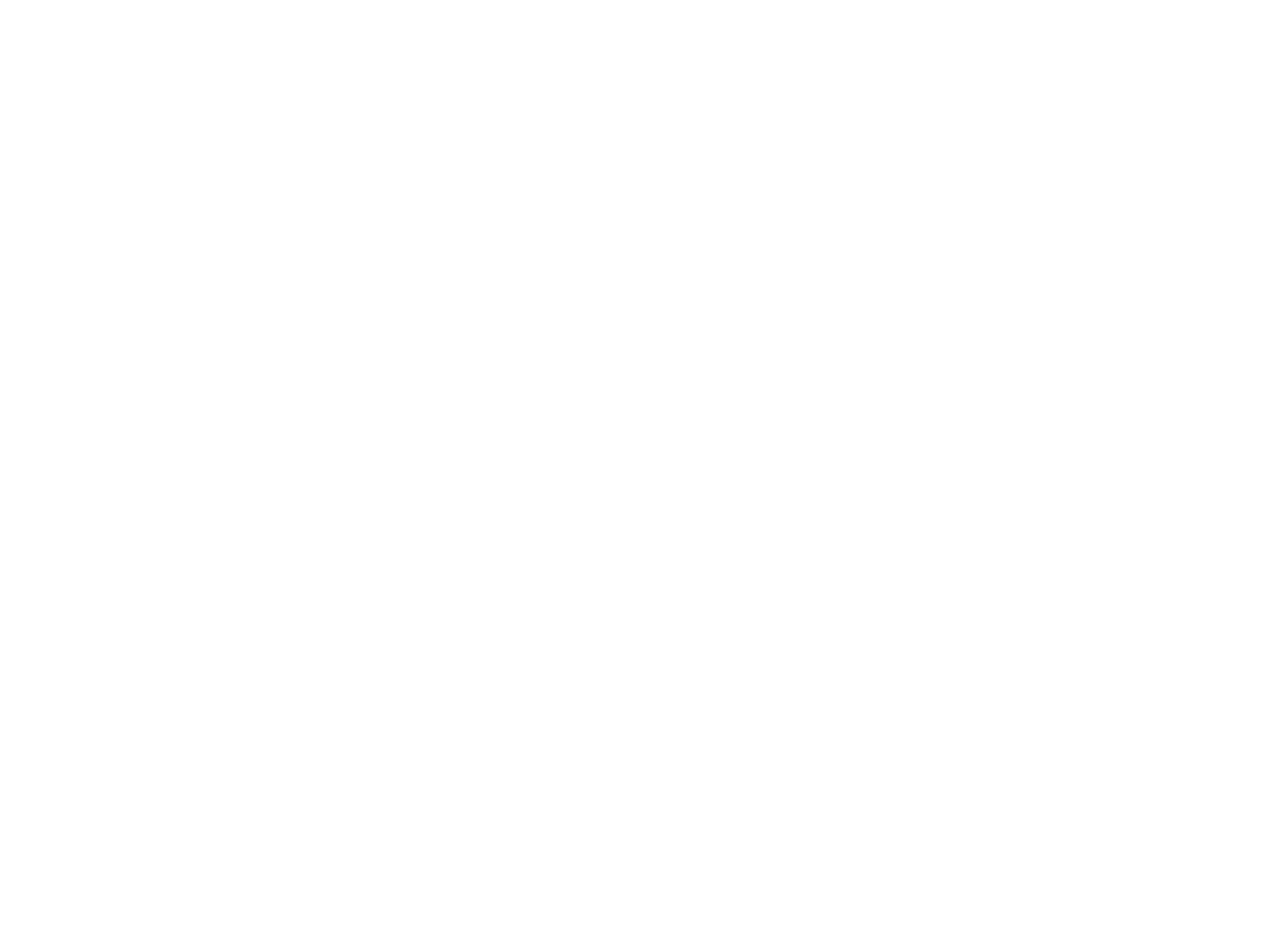
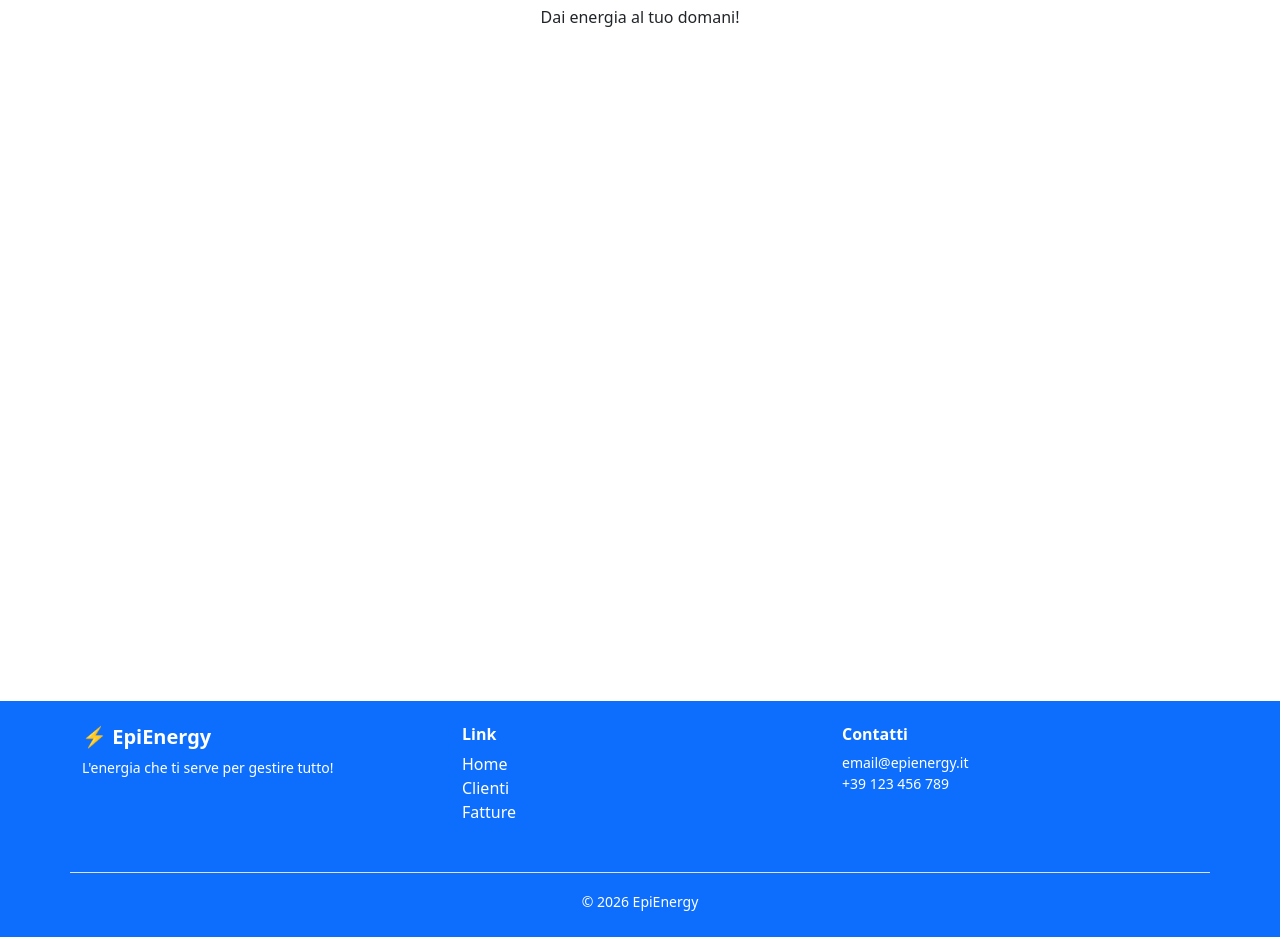
Before and after one commit to Samuel-Valentini/buildweek-frontend, a React (Vite) app: page / in a window 1280 px wide. Shown: the part 155-1092 px from the top of the page. Before the commit the page ends 800 px from the top, so only its background shows below. Built offline with nearby package versions, Linux system fonts and the light colour scheme.

Commit message:
Footer and Home

```diff
--- a/src/App.jsx
+++ b/src/App.jsx
@@ -1,9 +1,11 @@
-import { BrowserRouter, Route, Routes } from "react-router-dom";
-
-import "./App.css";
-import { Provider } from "react-redux";
-import { persistedStore, store } from "./redux/store/store";
-import { PersistGate } from "redux-persist/integration/react";
+import { BrowserRouter, Route, Routes } from "react-router-dom"
+import Navbar from "./components/NavBar"
+import Home from "./components/Home"
+import "./App.css"
+import { Provider } from "react-redux"
+import { persistedStore, store } from "./redux/store/store"
+import { PersistGate } from "redux-persist/integration/react"
+import Footer from "./components/Footer"
 
 function App() {
   return (
@@ -11,19 +13,21 @@ function App() {
       <Provider store={store}>
         <PersistGate persistor={persistedStore}>
           <BrowserRouter>
+            <Navbar />
+            <div className="min-vh-100 d-flex flex-column">
               <Routes>
-                            <Route
-                                path="/"
-                                element={
-                                    <h1 className="btn btn-danger">Titolo</h1>
-                                }
-                            />
+                <Route path="/" element={<Home />} />
+                {/* <Route path="/clienti" element={<h1>Clienti</h1>} />
+              <Route path="/fatture" element={<h1>Fatture</h1>} />
+              <Route path="/login" element={<h1>Login</h1>} /> */}
               </Routes>
+            </div>
+            <Footer />
           </BrowserRouter>
         </PersistGate>
       </Provider>
     </>
-    );
+  )
 }
 
-export default App;
+export default App
--- /dev/null
+++ b/src/components/Footer.jsx
@@ -0,0 +1,41 @@
+import { Container, Row, Col } from "react-bootstrap"
+
+const Footer = () => {
+  return (
+    <footer className="bg-primary text-white mt-auto py-4">
+      <Container>
+        <Row className="mb-3">
+          <Col xs={12} md={4} className="mb-3">
+            <h5 className="fw-bold">⚡ EpiEnergy</h5>
+            <p className="small">L'energia che ti serve per gestire tutto! </p>
+          </Col>
+
+          <Col xs={12} md={4} className="mb-3">
+            <h6 className="fw-semibold">Link</h6>
+            <ul className="list-unstyled">
+              <li>Home</li>
+              <li>Clienti</li>
+              <li>Fatture</li>
+            </ul>
+          </Col>
+
+          <Col xs={12} md={4} className="mb-3">
+            <h6 className="fw-semibold">Contatti</h6>
+            <p className="small">
+              email@epienergy.it <br />
+              +39 123 456 789
+            </p>
+          </Col>
+        </Row>
+
+        <Row>
+          <Col className="text-center border-top pt-3">
+            <small>© 2026 EpiEnergy</small>
+          </Col>
+        </Row>
+      </Container>
+    </footer>
+  )
+}
+
+export default Footer
--- /dev/null
+++ b/src/components/Home.jsx
@@ -0,0 +1,10 @@
+const Home = () => {
+  return (
+    <div className="container py-5 text-center">
+      <h1>Benvenuto in EpiEnergy ⚡</h1>
+      <p> Dai energia al tuo domani!</p>
+    </div>
+  )
+}
+
+export default Home
```
Lines whose indentation alone changed are shown as unchanged.
